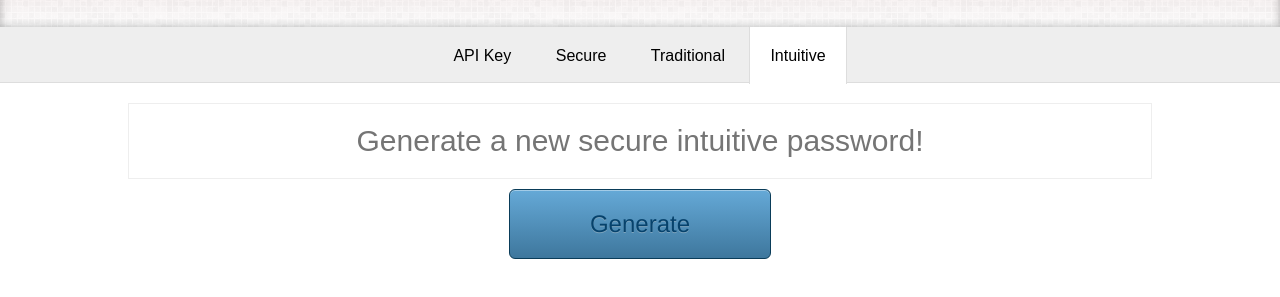
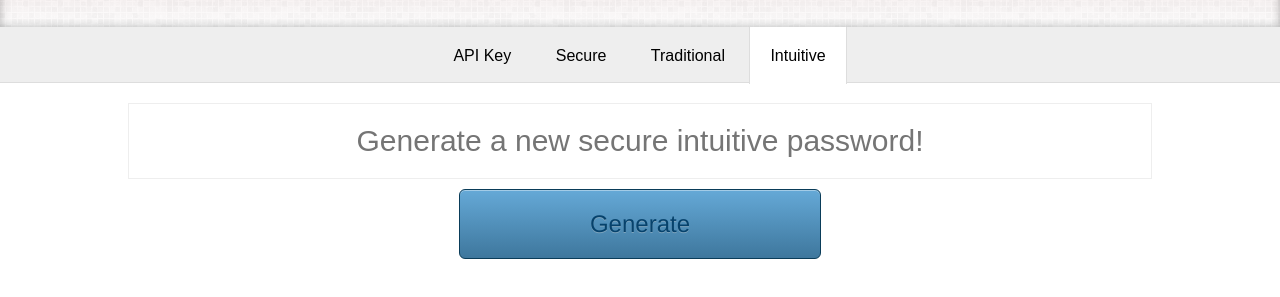
Before and after one commit to dparlevliet/passwdtools.com, a plain HTML site: page index.html in a window 1280 px wide. Shown: the part 375-672 px from the top of the page. Drawn offline with nearby package versions, Linux system fonts and the light colour scheme.

Commit message:
fixed for firefox

```diff
--- a/css/main.css
+++ b/css/main.css
@@ -86,20 +86,21 @@ body {
   display: none;
 }
 
-.generator button {
+.generator .button {
   display: block;
   padding: 20px 80px;
   margin: 10px auto;
   cursor: pointer;
+  z-index: 100;
 }
 
-button select {
+.button select {
   position: relative;
   top: -3px;
   padding: 5px;
 }
 
-button {
+.button {
   border: 1px solid #0a3c59;
   background: #3e779d;
   background: -webkit-gradient(linear, left top, left bottom, from(#65a9d7), to(#3e779d));
@@ -120,8 +121,9 @@ button {
   font-family: helvetica, serif;
   text-decoration: none;
   vertical-align: middle;
+  width: 200px;
 }
-button:hover {
+.button:hover {
   border: 1px solid #0a3c59;
   text-shadow: #1e4158 0 1px 0;
   background: #3e779d;
@@ -133,7 +135,7 @@ button:hover {
   background-image: -ms-linear-gradient(top, #65a9d7 0%, #3e779d 100%);
   color: #fff;
 }
-button:active {
+.button:active {
   text-shadow: #1e4158 0 1px 0;
   border: 1px solid #0a3c59;
   background: #65a9d7;
--- a/index.html
+++ b/index.html
@@ -22,7 +22,7 @@
       </ul>
       <div id="generate-api">
         <input type="text" class="display-password" placeholder="Generate a new secure api key!">
-        <button class="generate">Generate
+        <div class="button generate">Generate
           <select class="size">
             <option>16</option>
             <option>32</option>
@@ -30,11 +30,11 @@
             <option>96</option>
             <option>128</option>
           </select>
-        </button>
+        </div>
       </div>
       <div id="generate-secure">
         <input type="text" class="display-password" placeholder="Generate a new secure password!">
-        <button class="generate">Generate
+        <div class="button generate">Generate
           <select class="size">
             <option>16</option>
             <option>32</option>
@@ -42,11 +42,11 @@
             <option>96</option>
             <option>128</option>
           </select>
-        </button>
+        </div>
       </div>
       <div id="generate-traditional">
         <input type="text" class="display-password" placeholder="Generate a new traditional password!">
-        <button class="generate">Generate
+        <div class="button generate">Generate
           <select class="size">
             <option>8</option>
             <option selected="selected">16</option>
@@ -55,11 +55,11 @@
             <option>96</option>
             <option>128</option>
           </select>
-        </button>
+        </div>
       </div>
       <div id="generate-intuitive">
         <input type="text" class="display-password" placeholder="Generate a new secure intuitive password!">
-        <button class="generate">Generate</button>
+        <div class="button generate">Generate</div>
       </div>
     </div>
     <script src="http://ajax.googleapis.com/ajax/libs/jquery/1.9.1/jquery.min.js" type="text/javascript"></script>
```
